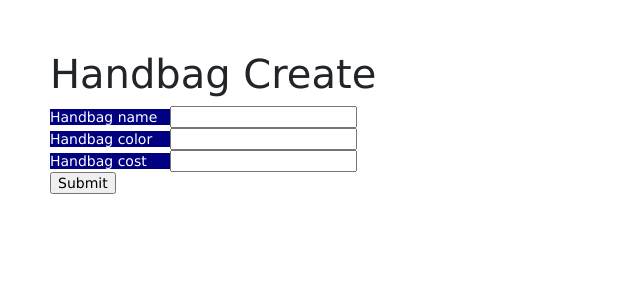
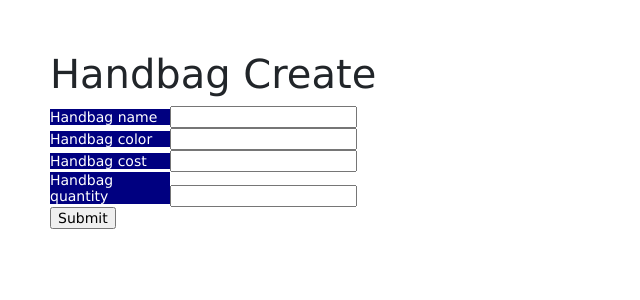
Before and after one commit to divyareddyvanipanta/db56vanipanta, a Node server app: page /handbags/create in a window 1280 px wide. Shown: the top 300 px of the page, without its empty margins (0-640 px from the left). Run offline with Node 20, Linux system fonts and the light colour scheme; some libraries are stand-ins or nearby versions.

Commit message:
added part 5

```diff
--- a/models/handbag.js
+++ b/models/handbag.js
@@ -2,6 +2,7 @@ const mongoose = require("mongoose")
 const handbagSchema = mongoose.Schema({
 bag_name: String,
 bag_color: String,
-bag_cost: Number
+bag_cost: Number,
+bag_size: Number,
 })
 module.exports = mongoose.model("Handbag",handbagSchema)
--- a/views/handbagcreate.pug
+++ b/views/handbagcreate.pug
@@ -12,6 +12,9 @@ block content
     div.form-group
         label.handbagAttr(for='bag_cost') Handbag cost
         input#bag_cost(type='number', name='bag_cost')
+    div.form-group
+        label.handbagAttr(for='bag_size') Handbag quantity
+        input#bag_cost(type='number', name='bag_size', max=5)
     input(type="submit")
 
  script.
```
